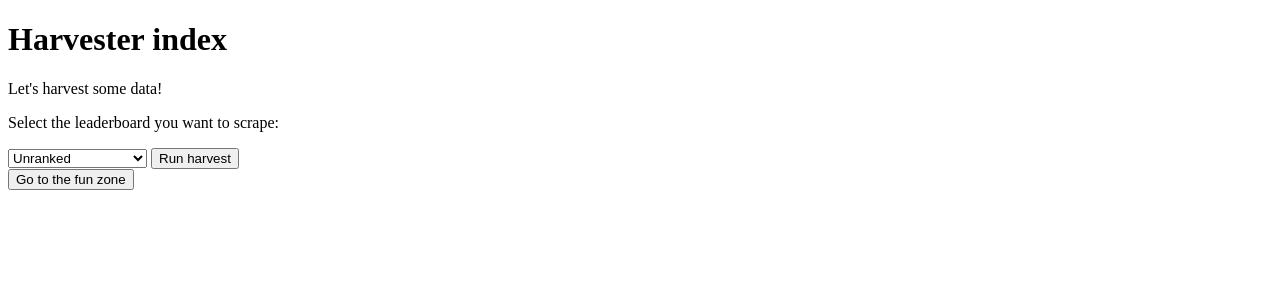
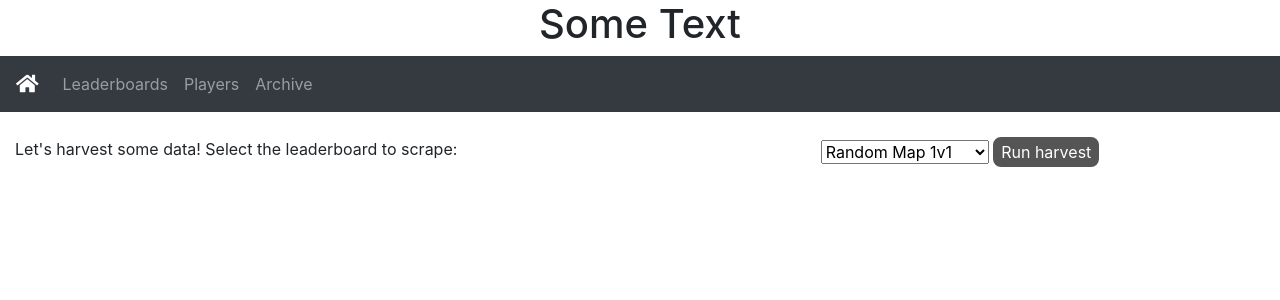
Before and after one commit to gtasinato/aoe2-data, a Django app: page /harvester/ in a window 1280 px wide. Shown: the top 300 px of the page. Run offline with Django 3.2, Linux system fonts and the light colour scheme; some libraries are stand-ins or nearby versions.

Commit message:
Working on CSS styling

```diff
--- a/base/templates/base/index.html
+++ b/base/templates/base/index.html
@@ -1 +1,3 @@
-<h1>Base index</h1>
+{% extends "base.html" %}
+
+{% block section_title %}<h1>Base index</h1>{% endblock section_title %}
--- a/harvester/models.py
+++ b/harvester/models.py
@@ -3,6 +3,7 @@
 
 
 class Leaderboard(models.Model):
+    game = models.CharField(max_length=10, help_text='AoE2:DE o AoE2:HD')
     leaderboard_id = models.IntegerField(help_text='Id type of the leaderboard')
     date = models.DateTimeField(help_text='Collection date')
     csv_table = models.FilePathField(help_text='Path to the CSV file storing the dataset')
--- /dev/null
+++ b/harvester/static/harvester/css/loader.css
@@ -0,0 +1,47 @@
+/* Center the loader */
+#loader {
+  display: none;
+  position: absolute;
+  left: 50%;
+  top: 50%;
+  z-index: 1;
+  width: 150px;
+  height: 150px;
+  margin: -75px 0 0 -75px;
+  border: 16px solid #f3f3f3;
+  border-radius: 50%;
+  border-top: 16px solid #3498db;
+  width: 120px;
+  height: 120px;
+  -webkit-animation: spin 2s linear infinite;
+  animation: spin 2s linear infinite;
+}
+
+@-webkit-keyframes spin {
+  0% { -webkit-transform: rotate(0deg); }
+  100% { -webkit-transform: rotate(360deg); }
+}
+
+@keyframes spin {
+  0% { transform: rotate(0deg); }
+  100% { transform: rotate(360deg); }
+}
+
+/* Add animation to "page content" */
+.animate-bottom {
+  position: relative;
+  -webkit-animation-name: animatebottom;
+  -webkit-animation-duration: 1s;
+  animation-name: animatebottom;
+  animation-duration: 1s
+}
+
+@-webkit-keyframes animatebottom {
+  from { bottom:-100px; opacity:0 }
+  to { bottom:0px; opacity:1 }
+}
+
+@keyframes animatebottom {
+  from{ bottom:-100px; opacity:0 }
+  to{ bottom:0; opacity:1 }
+}
--- /dev/null
+++ b/harvester/templates/harvester/archive.html
@@ -0,0 +1 @@
+{% extends "base.html" %}
--- a/harvester/templates/harvester/index.html
+++ b/harvester/templates/harvester/index.html
@@ -1,10 +1,6 @@
-<!DOCTYPE html>
-<html>
-  <head>
-    <meta name="viewport" content="width=device-width, initial-scale=1">
-    <script src="https://maxcdn.bootstrapcdn.com/bootstrap/4.3.1/js/bootstrap.min.js"></script>
-    <script src="https://ajax.googleapis.com/ajax/libs/jquery/3.3.1/jquery.min.js"></script>
-
+{% extends "base.html" %}
+{% load static %}
+{% block header %}
   <script>
   function showPage() {
     document.getElementById("first").style.display = "none";
@@ -12,67 +8,36 @@
     document.getElementById("second").style.display = "block";
   }
   </script>
+  <link rel="stylesheet" href="{% static "harvester/css/loader.css" %}">
   <style>
-      /* Center the loader */
-      #loader {
-        display: none;
-        position: absolute;
-        left: 50%;
-        top: 50%;
-        z-index: 1;
-        width: 150px;
-        height: 150px;
-        margin: -75px 0 0 -75px;
-        border: 16px solid #f3f3f3;
-        border-radius: 50%;
-        border-top: 16px solid #3498db;
-        width: 120px;
-        height: 120px;
-        -webkit-animation: spin 2s linear infinite;
-        animation: spin 2s linear infinite;
+    .button1 {
+      color: white;
+      background-color: #555555;
+      border-radius: 8px;
+      border: 2px solid #555555;
+    }
+    .button1:hover {
+      background-color:  #e7e7e7 ;
+      color:  #555555;
     }
 
-      @-webkit-keyframes spin {
-        0% { -webkit-transform: rotate(0deg); }
-        100% { -webkit-transform: rotate(360deg); }
-      }
+  </style>
+{% endblock header %}
+{% block section_title %}
+<div>
+  <h1>Some Text</h1>
+</div>
+{% endblock section_title %}
 
-      @keyframes spin {
-        0% { transform: rotate(0deg); }
-        100% { transform: rotate(360deg); }
-      }
+{% block content %}
 
-      /* Add animation to "page content" */
-      .animate-bottom {
-        position: relative;
-        -webkit-animation-name: animatebottom;
-        -webkit-animation-duration: 1s;
-        animation-name: animatebottom;
-        animation-duration: 1s
-      }
+<div class='container-fluid' style='margin-top: 15px'>
+  <div class="row"  id='first'>
+    <div class="col-sm-6" style="margin-top: 10px">
+      Let's harvest some data! Select the leaderboard to scrape:
+    </div>
 
-      @-webkit-keyframes animatebottom {
-        from { bottom:-100px; opacity:0 }
-        to { bottom:0px; opacity:1 }
-      }
-
-      @keyframes animatebottom {
-        from{ bottom:-100px; opacity:0 }
-        to{ bottom:0; opacity:1 }
-      }
-    </style>
-  </head>
-
-  <body>
-    <h1>Harvester index</h1>
-
-      <div id='first'>
-        Let's harvest some data!
-
-        <p>
-          Select the leaderboard you want to scrape:
-        </p>
-
+    <div class="col-sm-6" style="text-align: center; margin-top: 10px">
       <form method="post">
         {% csrf_token %}
         <select name="choice">
@@ -80,15 +45,22 @@
             <option value="{{ index }}">{{ text }}</option>
             {% endfor %}
         </select>
-            <button type="submit" name="run_script" onclick="showPage()">Run harvest</button>
-        </form>
-        <form method="post">
-          {% csrf_token %}
-          <button type="submit" name="button">Go to the fun zone</button>
+          <button class="button button1" type="submit" name="run_script" onclick="showPage()">Run harvest</button>
       </form>
     </div>
 
+  </div>
+
+  <div class="row">
     <div id="loader"></div>
-    <div id="second" style="display:none">Some text just to try</div>
+  </div>
+  <div class="row" id="second" style="display:none">
+    Some text just to try
+  </div>
 
-  </body>
+</div>
+
+
+
+
+{% endblock content %}
--- a/harvester/urls.py
+++ b/harvester/urls.py
@@ -6,5 +6,6 @@
 urlpatterns = [
     path('', views.index, name='index'),
     path('<int:leaderboard_id>/', views.loading, name='loading'),
-    #path('<int:leaderboard_id>/result/',  views.result, name='result')
+    path('archive/', views.archive, name='archive')
+    # path('<str:games>/<int:leaderboard_id>/',  views.results, name='results')
 ]
--- a/harvester/views.py
+++ b/harvester/views.py
@@ -3,28 +3,18 @@
 from django.urls import reverse
 from .utils.utils import harvest_leaderboard, create_plot
 from .models import Leaderboard
+from django.conf import settings
+
 
 # Create your views here.
 def index(request):
-    titles = {
-              0 : 'Unranked',
-              1 : 'Deathmatch 1v1',
-              2 : 'Team Deathmatch',
-              3 : 'Random Map 1v1',
-              4 : 'Team Random Map'
-              }
 
     if request.method == 'POST' and 'run_script' in request.POST:
-        return redirect('harvester:loading', leaderboard_id = int(request.POST['choice']) )
+        return redirect('harvester:loading', leaderboard_id = int(request.POST['choice']))
 
-
-    elif request.method == 'POST':
-        print(request)
-        # return HttpResponseRedirect(reverse('harvester:result'))
-        return render(request, 'harvester/error.html')
     else:
         print('First landing')
-        return render(request, 'harvester/index.html', context={'titles': titles})
+        return render(request, 'harvester/index.html', context={'titles': settings.TITLES})
 #
 # def result(request, db_id):
 #     print('Plotting leaderboard {n}'.format(n=db_id))
@@ -37,7 +27,7 @@
 #     return render(request, 'harvester/result.html', context = context)
 
 def loading(request, leaderboard_id):
-    base_url = 'https://aoe2.net/api/leaderboard?game=aoe2de&leaderboard_id={leaderboard_id}&start={start}&count={count}'
+    base_url = 'https://aoe2.net/api/leaderboard?game={code}&leaderboard_id={leaderboard_id}&start={start}&count={count}'
     leaderboard = harvest_leaderboard(base_url, leaderboard_id)
     #print(reverse('harvester:result'))
 #    return redirect('harvester:result', db_id = leaderboard.id)
@@ -52,3 +42,9 @@
     return render(request, 'harvester/result.html', context = context)
 
 #    return redirect('harvester:result', leaderboard = leaderboard)
+
+def archive(request):
+    context = {
+
+    }
+    return render(request, 'harvester/archive.html', context = context)
--- /dev/null
+++ b/static/style.css
@@ -0,0 +1,48 @@
+h1, h2 { text-align: center;}
+
+.big-font {
+    font-size: 14pt;
+}
+.small-font {
+    font-size: 11pt;
+}
+
+table.table caption { text-align:center;}
+
+img.smallpic {
+    max-width: 7.5cm;
+    max-height: 7.5cm;
+}
+
+.float-right {
+    float: right;
+}
+
+.float-left {
+    float: left;
+}
+
+div.clear-float {
+    clear: both;
+}
+
+.page-header {
+    border-bottom: 0px;
+}
+
+.nav-tabs {
+    margin-bottom: 1.5em;
+}
+
+.container-left {
+    float: left;
+    width: 255px;
+  }
+
+div{
+    text-align: justify;
+}
+
+section{
+    text-align: justify;
+}
--- /dev/null
+++ b/templates/base.html
@@ -0,0 +1,33 @@
+{% load static %}
+
+<!DOCTYPE html>
+<html>
+    <head>
+      <meta charset="utf-8" name="viewport" content="width=device-width, initial-scale=1">
+      {% block style %}
+        <link rel="stylesheet" href="https://maxcdn.bootstrapcdn.com/bootstrap/4.3.1/css/bootstrap.min.css">
+        <link rel="stylesheet" href="{% static "style.css" %}" />
+        <link rel="stylesheet" href="https://use.fontawesome.com/releases/v5.8.1/css/all.css" integrity="sha384-50oBUHEmvpQ+1lW4y57PTFmhCaXp0ML5d60M1M7uH2+nqUivzIebhndOJK28anvf" crossorigin="anonymous">
+      {% endblock style %}
+
+      <title>{% block page_title %}Default title{% endblock page_title %}</title>
+      {% block script_engine %}
+        <!-- jQuery library -->
+        <script src="https://ajax.googleapis.com/ajax/libs/jquery/3.3.1/jquery.min.js"></script>
+        <!-- Popper JS -->
+        <script src="https://cdnjs.cloudflare.com/ajax/libs/popper.js/1.14.7/umd/popper.min.js"></script>
+        <!-- Latest compiled JavaScript -->
+        <script src="https://maxcdn.bootstrapcdn.com/bootstrap/4.3.1/js/bootstrap.min.js"></script>
+      {% endblock script_engine %}
+      {% block header %}{% endblock header %}
+    </head>
+
+    <body>
+    {% block section_title %}{% endblock section_title %}
+    {% block navigation %}
+    {% include "navigation.html" %}
+    {% endblock navigation %}
+    {% block content %}
+    {% endblock content %}
+    </body>
+</html>
--- /dev/null
+++ b/templates/navigation.html
@@ -0,0 +1,19 @@
+<nav class="navbar navbar-expand-sm bg-dark navbar-dark sticky-top">
+  <a class="navbar-brand" href="{% url 'landing:index' %}"><i class="fas fa-home"></i></a>
+  <button class="navbar-toggler" type="button" data-toggle="collapse" data-target="#collapsibleNavbar">
+    <span class="navbar-toggler-icon"></span>
+  </button>
+  <div class="collapse navbar-collapse" id="collapsibleNavbar">
+    <ul class="navbar-nav">
+      <li class="nav-item">
+        <a class="nav-link" href="{% url 'harvester:index' %}">Leaderboards</a>
+      </li>
+      <li class="nav-item">
+        <a class="nav-link" href="{% url 'base:index' %}">Players</a>
+      </li>
+      <li class="nav-item">
+        <a class="nav-link" href="{% url 'harvester:archive' %}">Archive</a>
+      </li>
+    </ul>
+  </div>
+</nav>
```
Also changed, not shown: data_mining_age/settings.py (+19 -1 lines), harvester/templates/harvester/error.html (deleted, +0 -9 lines), harvester/templates/harvester/loading.html (deleted, +0 -80 lines), harvester/templates/harvester/result.html (+18 -18 lines), harvester/utils/utils.py (+7 -13 lines), landing/templates/landing/index.html (+26 -2 lines), README.md, harvester/migrations/0004_leaderboard_game.py (added), 2 other files. Lines whose indentation alone changed are shown as unchanged.
